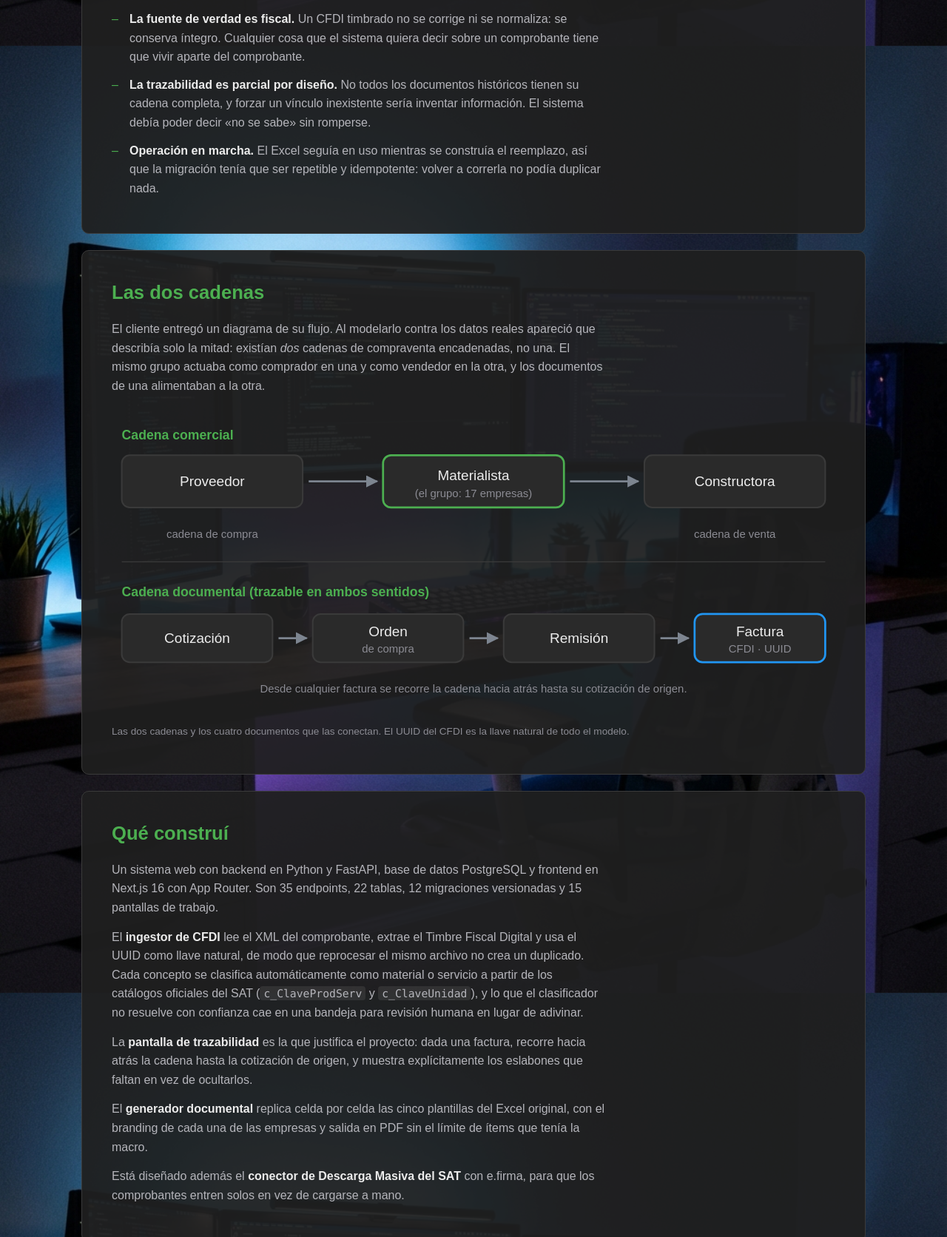
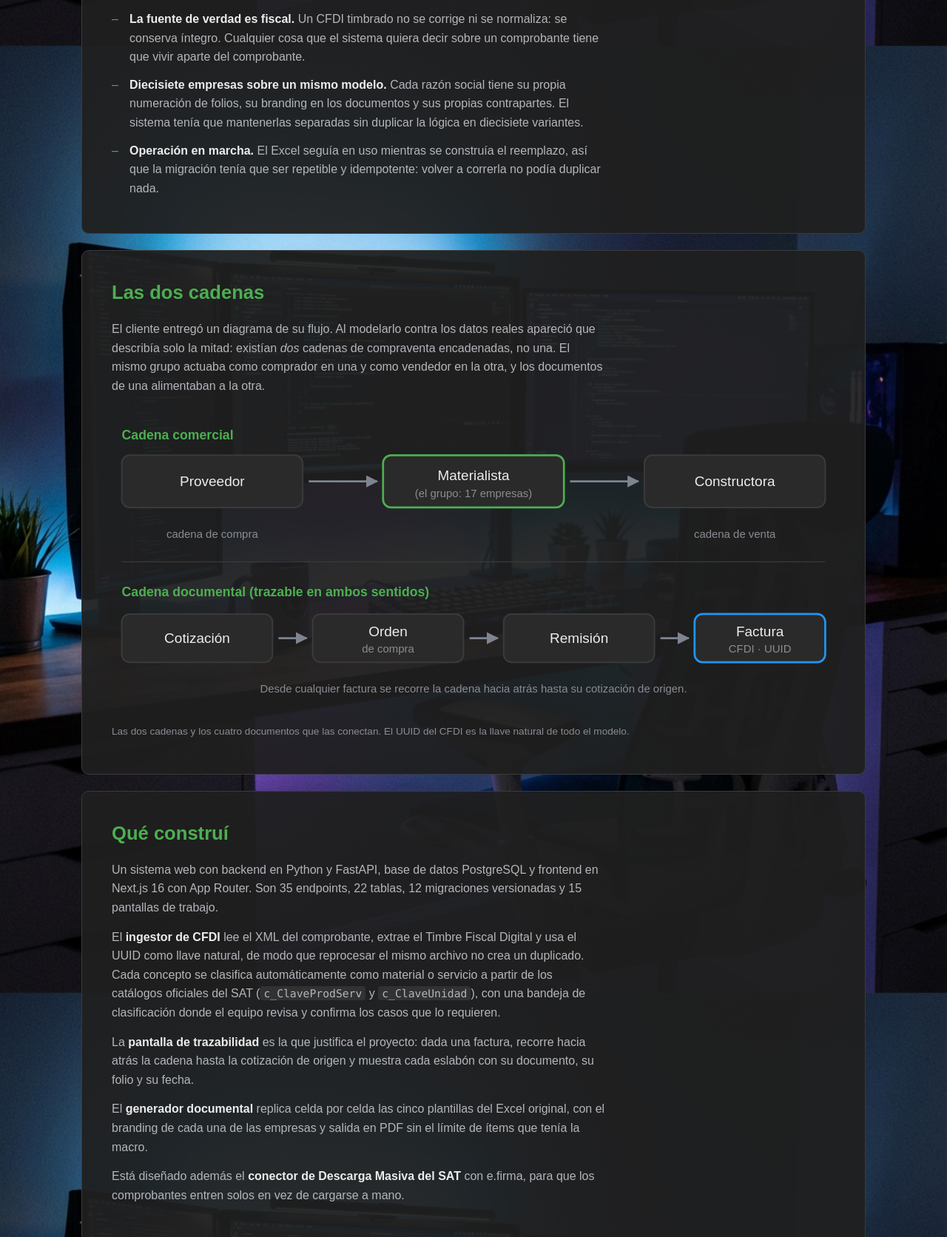
Before and after one commit to carlosmhernandezv/MiPaginaWeb, a plain HTML site: page caso-cfdi.html in a window 1280 px wide. Shown: the part 1218-2890 px from the top of the page at 74% size. Drawn offline with Linux system fonts and the light colour scheme.

Commit message:
Caso CFDI: reformula el apartado de trazabilidad parcial
Sustituye la restriccion sobre cadenas documentales incompletas por la
separacion entre las diecisiete empresas del grupo, y describe la pantalla
de trazabilidad y la bandeja de clasificacion por lo que hacen, sin
referencias a informacion faltante.

Co-Authored-By: Claude Opus 5 <noreply@anthropic.com>

```diff
--- a/caso-cfdi.html
+++ b/caso-cfdi.html
@@ -96,9 +96,9 @@
                     vivir aparte del comprobante.
                 </li>
                 <li>
-                    <strong>La trazabilidad es parcial por diseño.</strong> No todos los documentos históricos tienen
-                    su cadena completa, y forzar un vínculo inexistente sería inventar información. El sistema debía
-                    poder decir «no se sabe» sin romperse.
+                    <strong>Diecisiete empresas sobre un mismo modelo.</strong> Cada razón social tiene su propia
+                    numeración de folios, su branding en los documentos y sus propias contrapartes. El sistema tenía
+                    que mantenerlas separadas sin duplicar la lógica en diecisiete variantes.
                 </li>
                 <li>
                     <strong>Operación en marcha.</strong> El Excel seguía en uso mientras se construía el reemplazo,
@@ -190,13 +190,13 @@
                 El <strong>ingestor de CFDI</strong> lee el XML del comprobante, extrae el Timbre Fiscal Digital y
                 usa el UUID como llave natural, de modo que reprocesar el mismo archivo no crea un duplicado. Cada
                 concepto se clasifica automáticamente como material o servicio a partir de los catálogos oficiales
-                del SAT (<code>c_ClaveProdServ</code> y <code>c_ClaveUnidad</code>), y lo que el clasificador no
-                resuelve con confianza cae en una bandeja para revisión humana en lugar de adivinar.
+                del SAT (<code>c_ClaveProdServ</code> y <code>c_ClaveUnidad</code>), con una bandeja de clasificación
+                donde el equipo revisa y confirma los casos que lo requieren.
             </p>
             <p>
                 La <strong>pantalla de trazabilidad</strong> es la que justifica el proyecto: dada una factura,
-                recorre hacia atrás la cadena hasta la cotización de origen, y muestra explícitamente los eslabones
-                que faltan en vez de ocultarlos.
+                recorre hacia atrás la cadena hasta la cotización de origen y muestra cada eslabón con su documento,
+                su folio y su fecha.
             </p>
             <p>
                 El <strong>generador documental</strong> replica celda por celda las cinco plantillas del Excel
```
